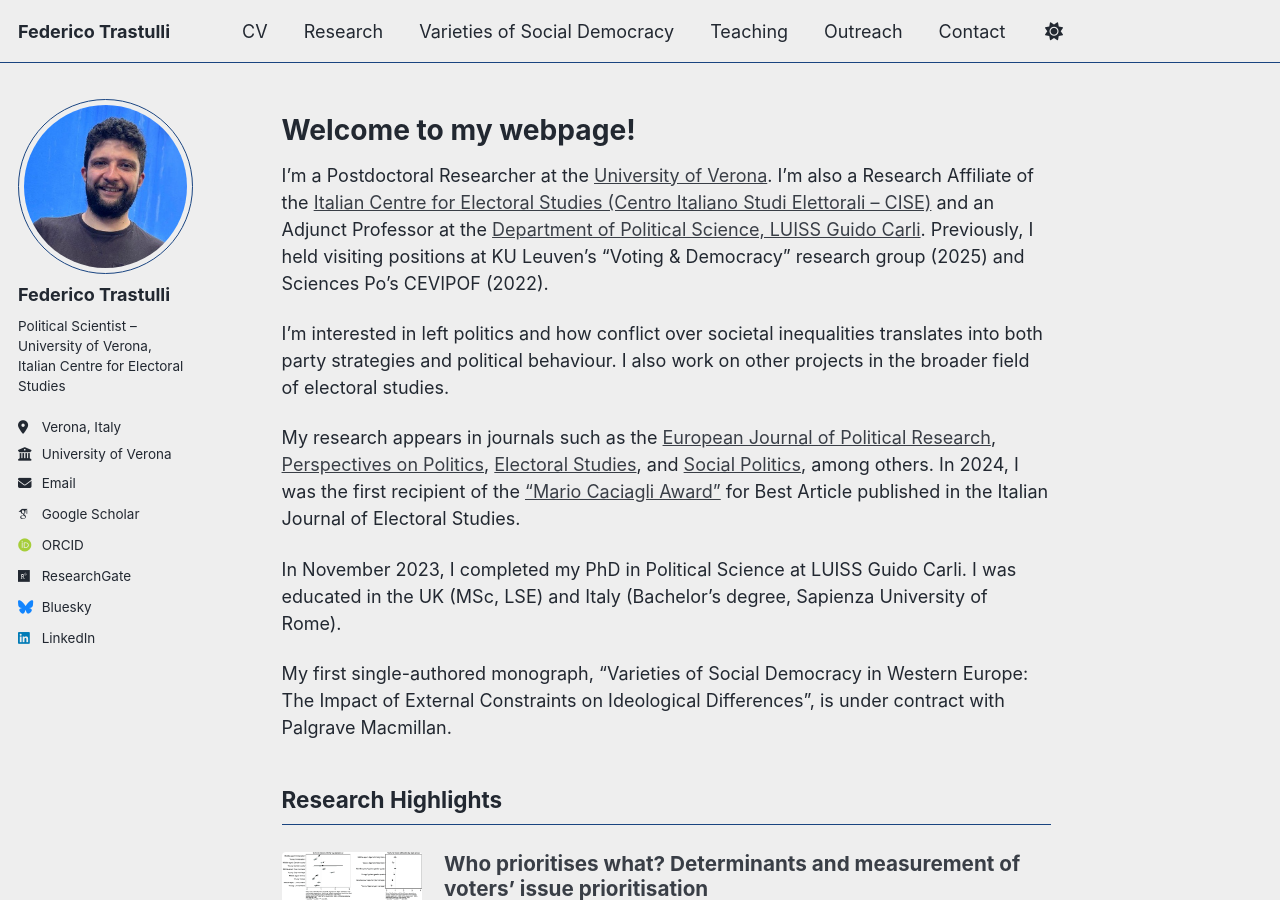
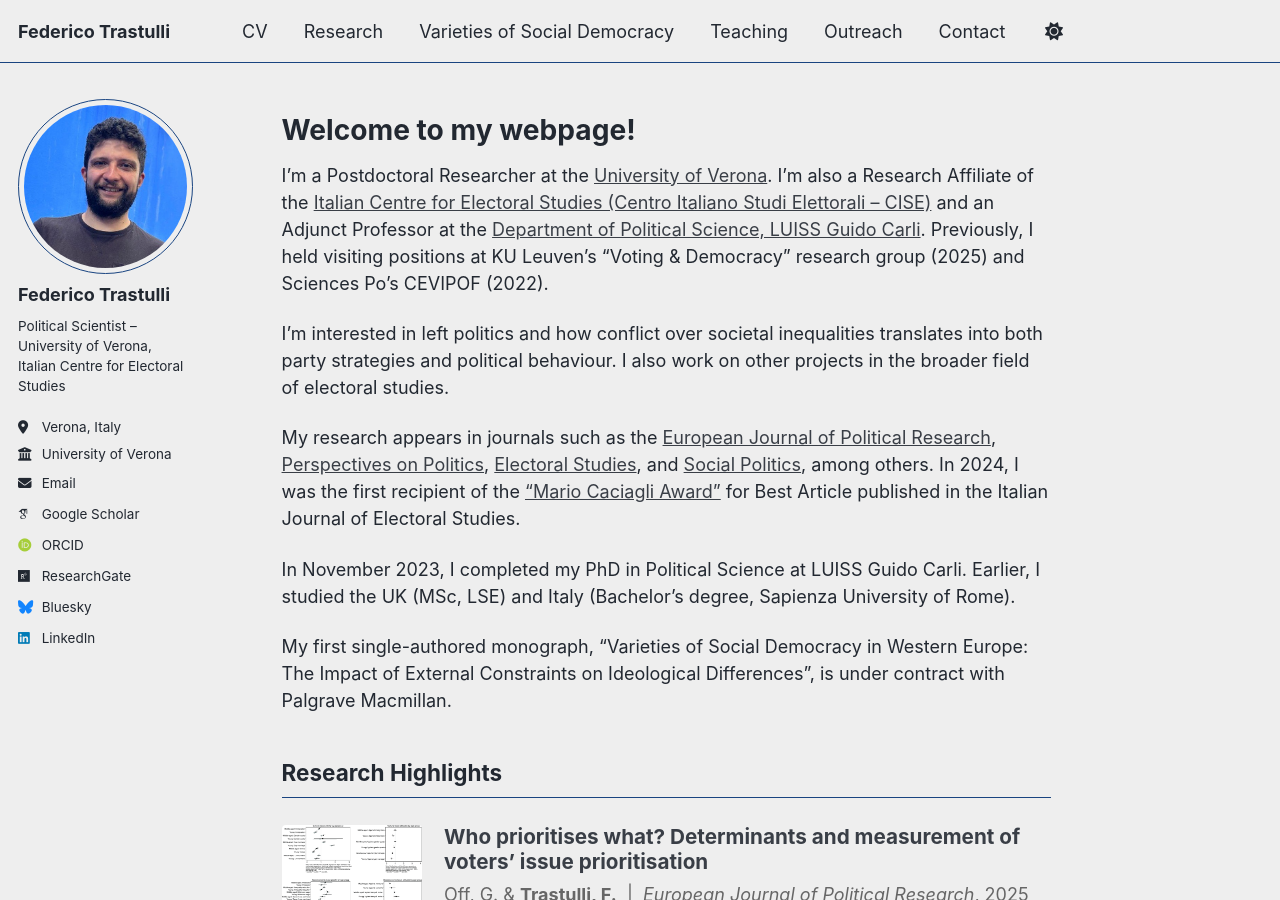
Before and after one commit to federicotrastulli/federicotrastulli.github.io, a Jekyll site: the page built from _pages/about.md, in a window 1280 px wide and 900 px high. Built offline with Jekyll 4.4.1, drawn with Linux system fonts in a browser that asks for light colours; some web fonts are replaced; a script bundle is joined from its source files by our own code; library files that are not in the unit come from our copies.

Commit message:
Update about.md

```diff
--- a/_pages/about.md
+++ b/_pages/about.md
@@ -15,7 +15,7 @@ I'm interested in left politics and how conflict over societal inequalities tran
 
 My research appears in journals such as the [European Journal of Political Research](https://www.cambridge.org/core/journals/european-journal-of-political-research/article/who-prioritises-what-determinants-and-measurement-of-voters-issue-prioritisation/E85C711B0698149F280FA000C70A5E66), [Perspectives on Politics](https://www.cambridge.org/core/journals/european-journal-of-political-research/article/who-prioritises-what-determinants-and-measurement-of-voters-issue-prioritisation/E85C711B0698149F280FA000C70A5E66), [Electoral Studies](https://www.sciencedirect.com/science/article/pii/S026137942500112X), and [Social Politics](https://academic.oup.com/sp/advance-article/doi/10.1093/sp/jxae035/7965949), among others. In 2024, I was the first recipient of the ["Mario Caciagli Award"](https://oaj.fupress.net/index.php/qoe/announcement/view/133) for Best Article published in the Italian Journal of Electoral Studies.
 
-In November 2023, I completed my PhD in Political Science at LUISS Guido Carli. I was educated in the UK (MSc, LSE) and Italy (Bachelor's degree, Sapienza University of Rome).
+In November 2023, I completed my PhD in Political Science at LUISS Guido Carli. Earlier, I studied the UK (MSc, LSE) and Italy (Bachelor's degree, Sapienza University of Rome).
 
 My first single-authored monograph, "Varieties of Social Democracy in Western Europe: The Impact of External Constraints on Ideological Differences", is under contract with Palgrave Macmillan.
 
```
